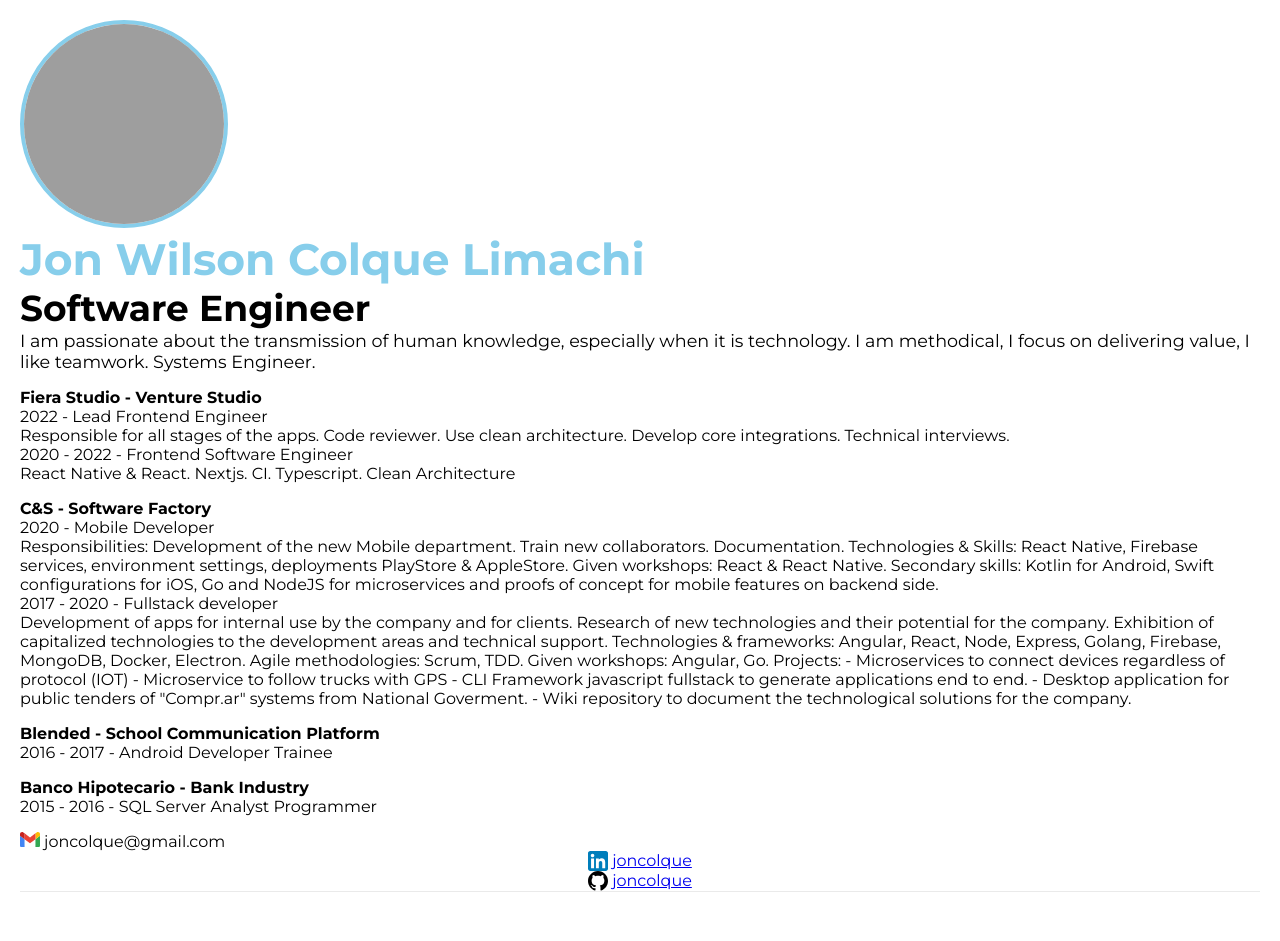
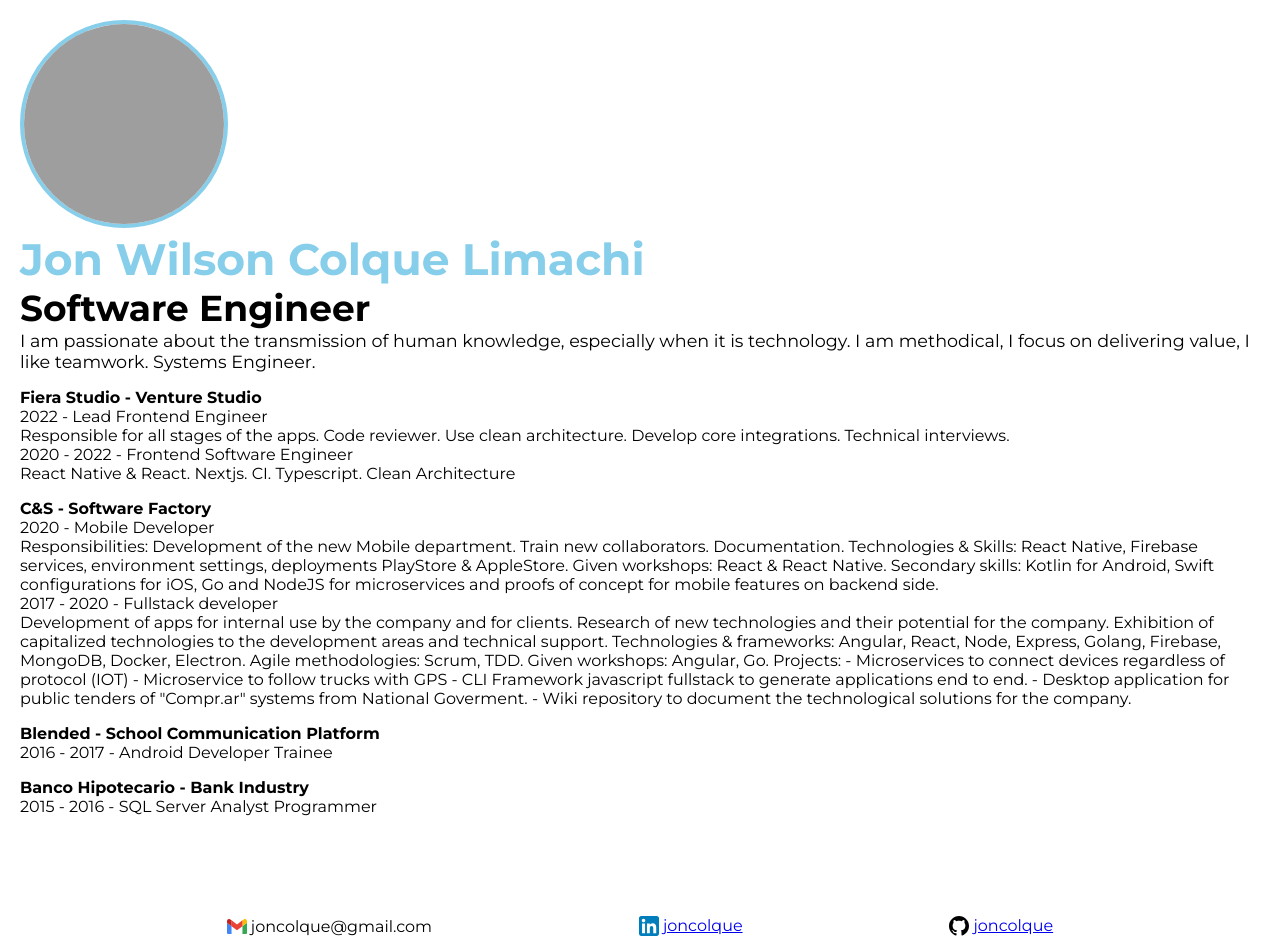
Before and after one commit to joncolque/myresume, a Next.js app: page / in a window 1280 px wide. Shown: the top 941 px of the page. Built offline with nearby package versions, Linux system fonts and the light colour scheme; grey boxes are pictures that could not be loaded.

Commit message:
Fix css on social media component

```diff
--- a/app/drivers/components/SocialMedia.tsx
+++ b/app/drivers/components/SocialMedia.tsx
@@ -5,15 +5,15 @@
 const github = 'https://github.com/joncolque/myresume'
 
 export const SocialMedia = () => <section className={styles.container}>
-    <div style={{ justifyContent: 'center' }}>
+    <div >
         <img src="gmail.svg" width={'20px'} style={{ marginRight: '4px' }} />
         <text>{email}</text>
     </div>
-    <div style={{ display: 'flex', justifyContent: 'center' }}>
+    <div >
         <img src="linkedin.svg" width={'20px'} style={{ marginRight: '4px' }} />
         <a target={'_blank'} href={linkedin} rel="noreferrer">joncolque</a>
     </div>
-    <div style={{ display: 'flex', justifyContent: 'center' }}>
+    <div >
         <img src="github.svg" width={'20px'} style={{ marginRight: '4px' }} />
         <a target={'_blank'} href={github} rel="noreferrer">joncolque</a>
     </div>
--- a/app/drivers/components/socialmedia.module.css
+++ b/app/drivers/components/socialmedia.module.css
@@ -1,8 +1,13 @@
 .container {
-    display: 'flex';
-    flex-direction: 'row';
-    justify-content: 'space-evenly';
-    align-items: 'center';
-    margin-top: '100px';
-    margin-bottom: '20px';
+    display: flex;
+    flex-direction: row;
+    justify-content: space-evenly;
+    align-items: center;
+    margin-top: 100px;
+    margin-bottom: 20px;
 }
+
+.container div {
+    display: flex;
+    justify-content: center;
+}
```
